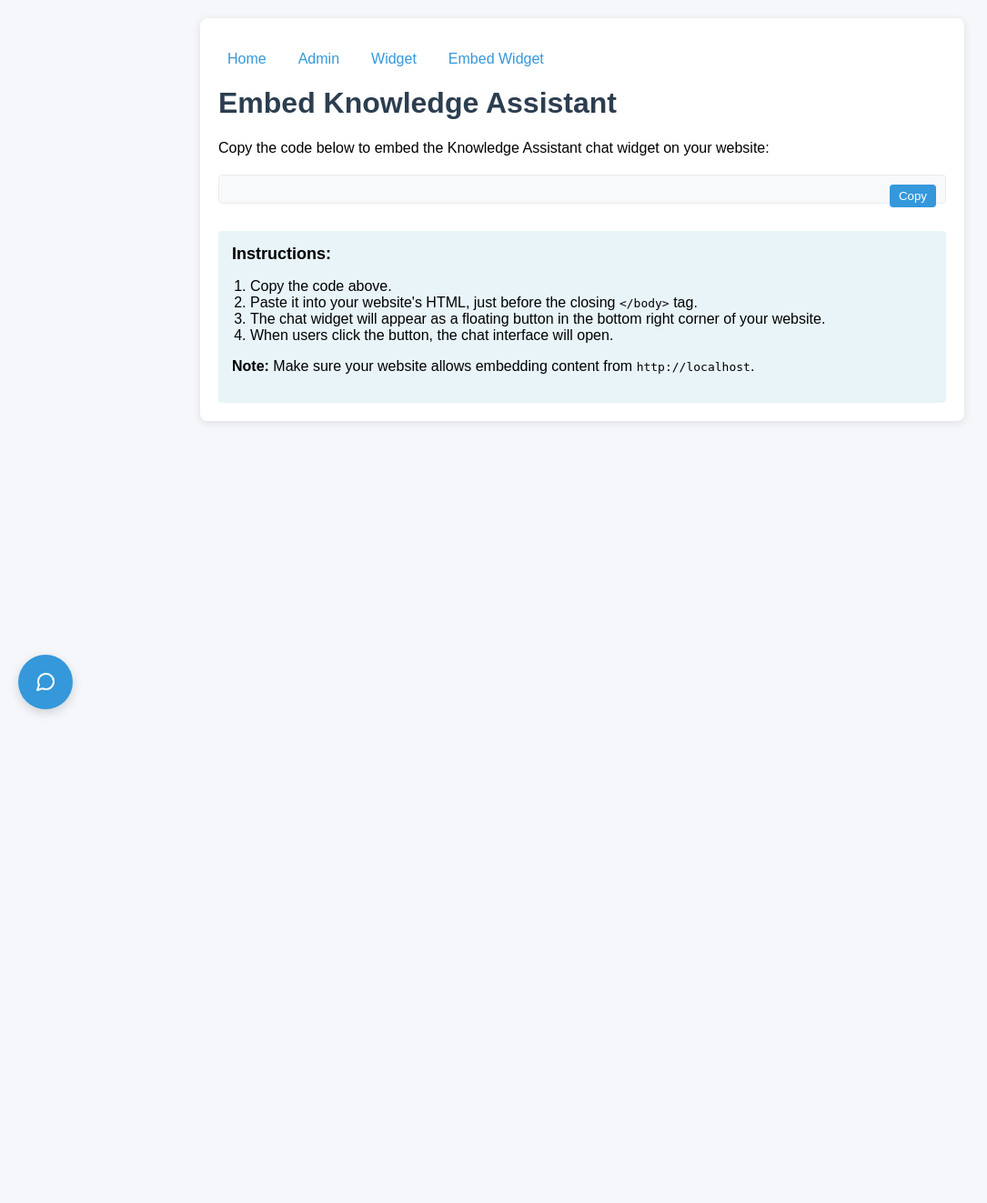
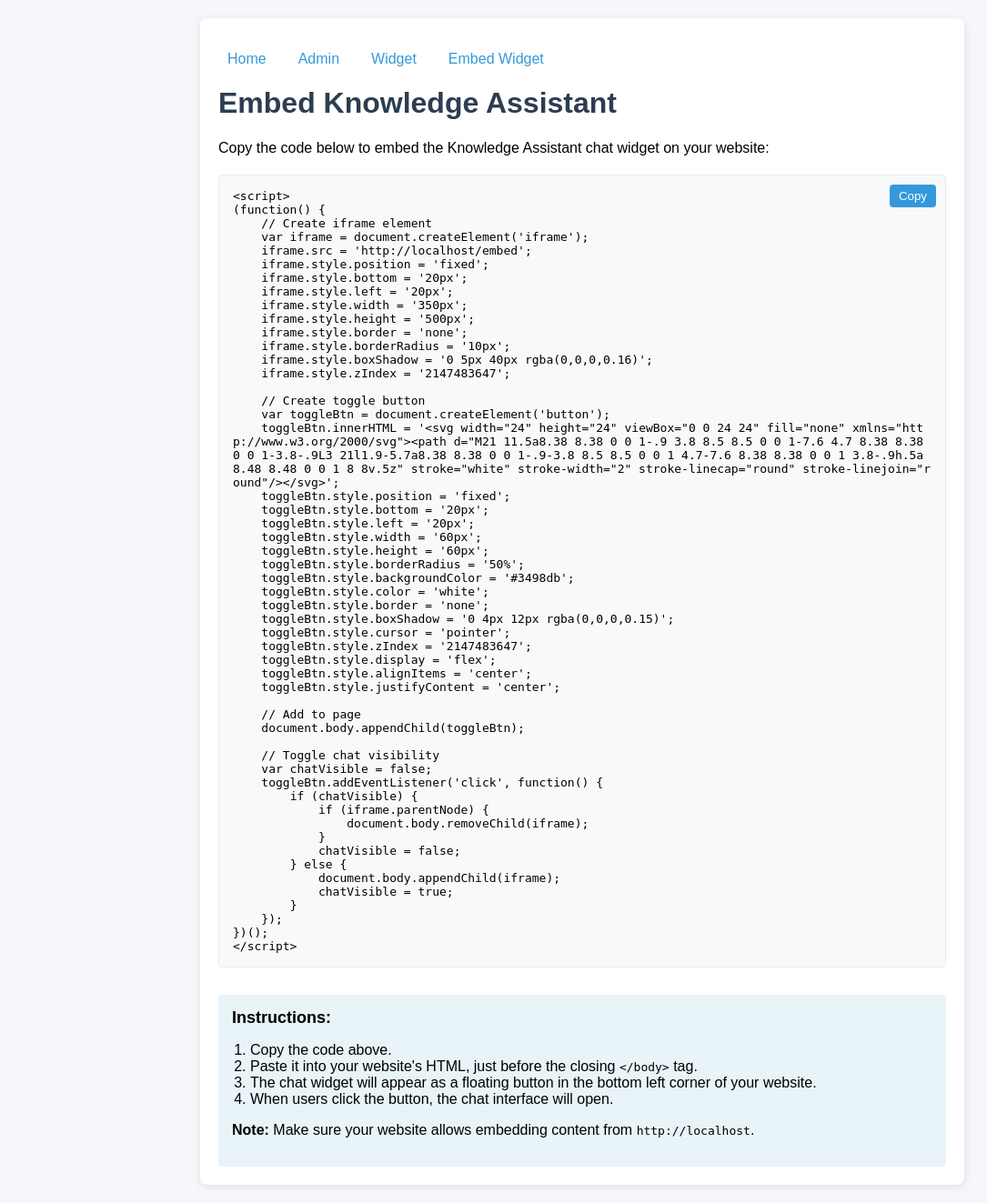
Before and after one commit to Freddfazm/chatbot, a Flask app: page /embed-code in a window 1280 px wide. Shown: the whole page at 91% size, without its empty margins (0-1085 px from the left). Before the commit the page ends 786 px from the top, so only its background shows below. Run offline with Flask 2, Linux system fonts and the light colour scheme.

Commit message:
fix: update embed code to display correctly in HTML
This commit modifies the embed code to ensure it is displayed correctly when copied and pasted into a website's HTML.

- Replaced `<` and `>` characters with their HTML entities (`&lt;` and `&gt;`) within the embed code to prevent them from being interpreted as HTML tags.
- Updated the instructions to reflect that the chat widget will appear in the bottom left corner of the website.

```diff
--- a/src/Templates/embed_code.html
+++ b/src/Templates/embed_code.html
@@ -102,14 +102,14 @@
 
         <div class="code-container">
             <button class="copy-btn" onclick="copyCode()">Copy</button>
-            <pre id="embed-code"><script>
+            <pre id="embed-code">&lt;script&gt;
 (function() {
     // Create iframe element
     var iframe = document.createElement('iframe');
     iframe.src = '{{ domain }}/embed';
     iframe.style.position = 'fixed';
-        iframe.style.bottom = '20px';  // Keep this the same
-        iframe.style.left = '20px';    // Change from 'right' to 'left'
+    iframe.style.bottom = '20px';
+    iframe.style.left = '20px';
     iframe.style.width = '350px';
     iframe.style.height = '500px';
     iframe.style.border = 'none';
@@ -119,10 +119,10 @@
 
     // Create toggle button
     var toggleBtn = document.createElement('button');
-        toggleBtn.innerHTML = '<svg width="24" height="24" viewBox="0 0 24 24" fill="none" xmlns="http://www.w3.org/2000/svg"><path d="M21 11.5a8.38 8.38 0 0 1-.9 3.8 8.5 8.5 0 0 1-7.6 4.7 8.38 8.38 0 0 1-3.8-.9L3 21l1.9-5.7a8.38 8.38 0 0 1-.9-3.8 8.5 8.5 0 0 1 4.7-7.6 8.38 8.38 0 0 1 3.8-.9h.5a8.48 8.48 0 0 1 8 8v.5z" stroke="white" stroke-width="2" stroke-linecap="round" stroke-linejoin="round"/></svg>';
+    toggleBtn.innerHTML = '&lt;svg width="24" height="24" viewBox="0 0 24 24" fill="none" xmlns="http://www.w3.org/2000/svg"&gt;&lt;path d="M21 11.5a8.38 8.38 0 0 1-.9 3.8 8.5 8.5 0 0 1-7.6 4.7 8.38 8.38 0 0 1-3.8-.9L3 21l1.9-5.7a8.38 8.38 0 0 1-.9-3.8 8.5 8.5 0 0 1 4.7-7.6 8.38 8.38 0 0 1 3.8-.9h.5a8.48 8.48 0 0 1 8 8v.5z" stroke="white" stroke-width="2" stroke-linecap="round" stroke-linejoin="round"/&gt;&lt;/svg&gt;';
     toggleBtn.style.position = 'fixed';
-        toggleBtn.style.bottom = '20px';  // Keep this the same
-        toggleBtn.style.left = '20px';    // Change from 'right' to 'left'
+    toggleBtn.style.bottom = '20px';
+    toggleBtn.style.left = '20px';
     toggleBtn.style.width = '60px';
     toggleBtn.style.height = '60px';
     toggleBtn.style.borderRadius = '50%';
@@ -153,7 +153,7 @@
         }
     });
 })();
-</script></pre>
+&lt;/script&gt;</pre>
         </div>
 
         <div class="instructions">
@@ -161,7 +161,7 @@
             <ol>
                 <li>Copy the code above.</li>
                 <li>Paste it into your website's HTML, just before the closing <code>&lt;/body&gt;</code> tag.</li>
-                <li>The chat widget will appear as a floating button in the bottom right corner of your website.</li>
+                <li>The chat widget will appear as a floating button in the bottom left corner of your website.</li>
                 <li>When users click the button, the chat interface will open.</li>
             </ol>
             <p><strong>Note:</strong> Make sure your website allows embedding content from <code>{{ domain }}</code>.</p>
```
Lines whose indentation alone changed are shown as unchanged.
